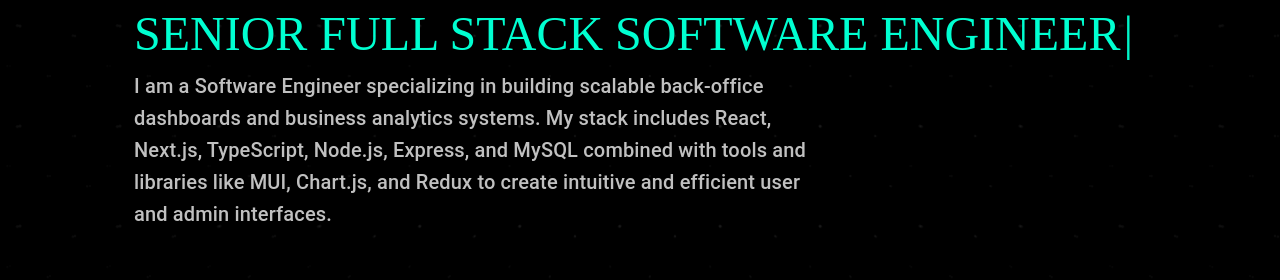
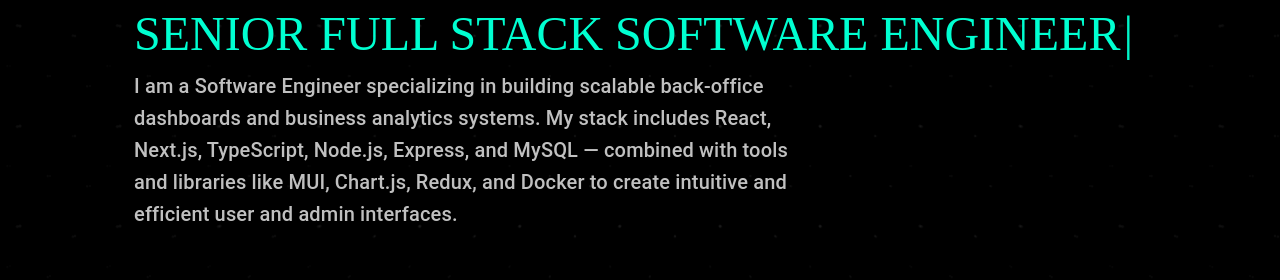
Before and after one commit to JohnIrish31/John-Irish-Juaneza-WEB, a Next.js app: page / in a window 1280 px wide. Shown: the part 304-584 px from the top of the page. Built offline with nearby package versions, Linux system fonts and the light colour scheme; no server answers.

Commit message:
Added DOCKER on my skills

```diff
--- a/app/components/banner/BannerSection.tsx
+++ b/app/components/banner/BannerSection.tsx
@@ -68,9 +68,9 @@
         >
           I am a Software Engineer specializing in building scalable back-office
           dashboards and business analytics systems. My stack includes React,
-          Next.js, TypeScript, Node.js, Express, and MySQL combined with tools
-          and libraries like MUI, Chart.js, and Redux to create intuitive and
-          efficient user and admin interfaces.
+          Next.js, TypeScript, Node.js, Express, and MySQL — combined with tools
+          and libraries like MUI, Chart.js, Redux, and Docker to create
+          intuitive and efficient user and admin interfaces.
         </Typography>
       </Stack>
     </Box>
```
